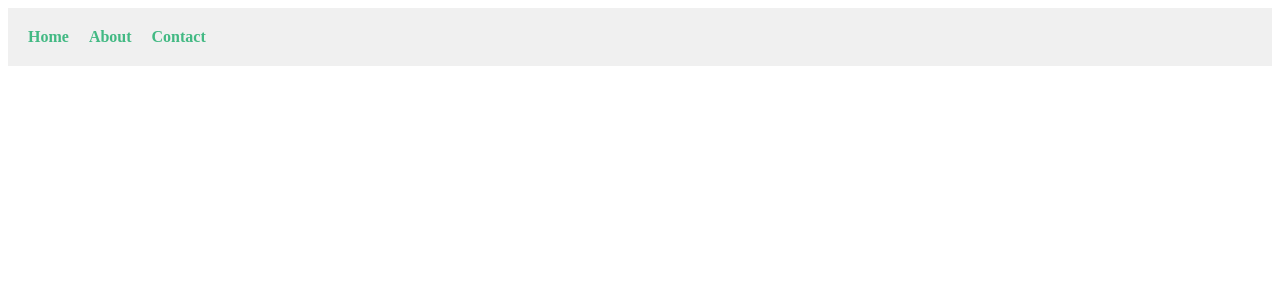
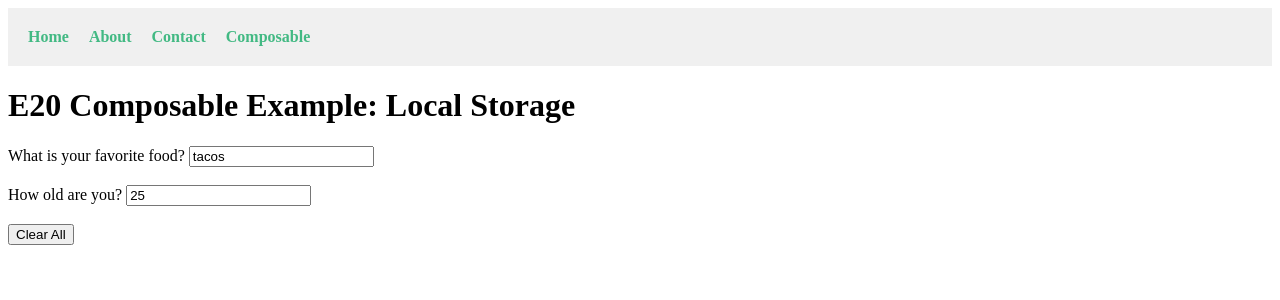
Before and after one commit to Gary11777/vue_project_1, a Vue app: page /composable in a window 1280 px wide. Before the commit this address had no page. Shown: the top 300 px of the page. Built offline with nearby package versions, Linux system fonts and the light colour scheme.

Commit message:
E20 Composable Example: Local Storage

```diff
--- a/src/App.vue
+++ b/src/App.vue
@@ -5,6 +5,7 @@
     <router-link to="/">Home</router-link>
     <router-link to="/about">About</router-link>
     <router-link to="/contact">Contact</router-link>
+    <router-link to="/composable">Composable</router-link>
   </nav>
 
   <router-view />
--- /dev/null
+++ b/src/composables/useStorage.js
@@ -0,0 +1,37 @@
+import { ref, watch } from 'vue';
+
+export function useStorage(key, val = null) {
+    let storedVal = read();
+
+    if (storedVal != null) {
+        val = ref(storedVal);
+    } else {
+        val = ref(val);
+
+        write();
+    }
+
+    watch(val, write);
+
+    function read() {
+        try {
+            return JSON.parse(localStorage.getItem(key));
+        } catch {
+            return null;
+        }
+    }
+
+    function write() {
+        if (val.value === null || val.value === '') {
+            localStorage.removeItem(key);
+        } else {
+            localStorage.setItem(key, JSON.stringify(val.value));
+        }
+    }
+
+    function clear() {
+        val.value = null;
+    }
+
+    return { val, clear };
+}
--- a/src/router/index.js
+++ b/src/router/index.js
@@ -2,6 +2,7 @@ import { createRouter, createWebHistory } from 'vue-router'
 import Home from '../views/Home.vue'
 import About from '../views/About.vue'
 import Contact from '../views/Contact.vue'
+import Composable from '../views/Composable.vue'
 
 const router = createRouter({
   history: createWebHistory(import.meta.env.BASE_URL),
@@ -21,6 +22,11 @@ const router = createRouter({
       name: 'Contact',
       component: Contact,
     },
+    {
+      path: '/composable',
+      name: 'Composable',
+      component: Composable,
+    },
   ],
 })
 
--- /dev/null
+++ b/src/views/Composable.vue
@@ -0,0 +1,27 @@
+<script setup>
+import { useStorage } from '../composables/useStorage';
+
+let { val: food, clear: clearFood } = useStorage('food', 'tacos');
+let { val: age, clear: clearAge } = useStorage('age', 25);
+
+function clearAll() {
+  clearFood();
+  clearAge();
+}
+</script>
+
+<template>
+  <main>
+    <div>
+      <h1>E20 Composable Example: Local Storage</h1>
+    </div>
+    <p>
+      What is your favorite food? <input type="text" v-model="food"><br /><br />
+      How old are you? <input type="number" v-model="age"><br /><br />
+      <button @click="clearAll">Clear All</button>
+    </p>
+  </main>
+</template>
+
+<style scoped>
+</style>
```
